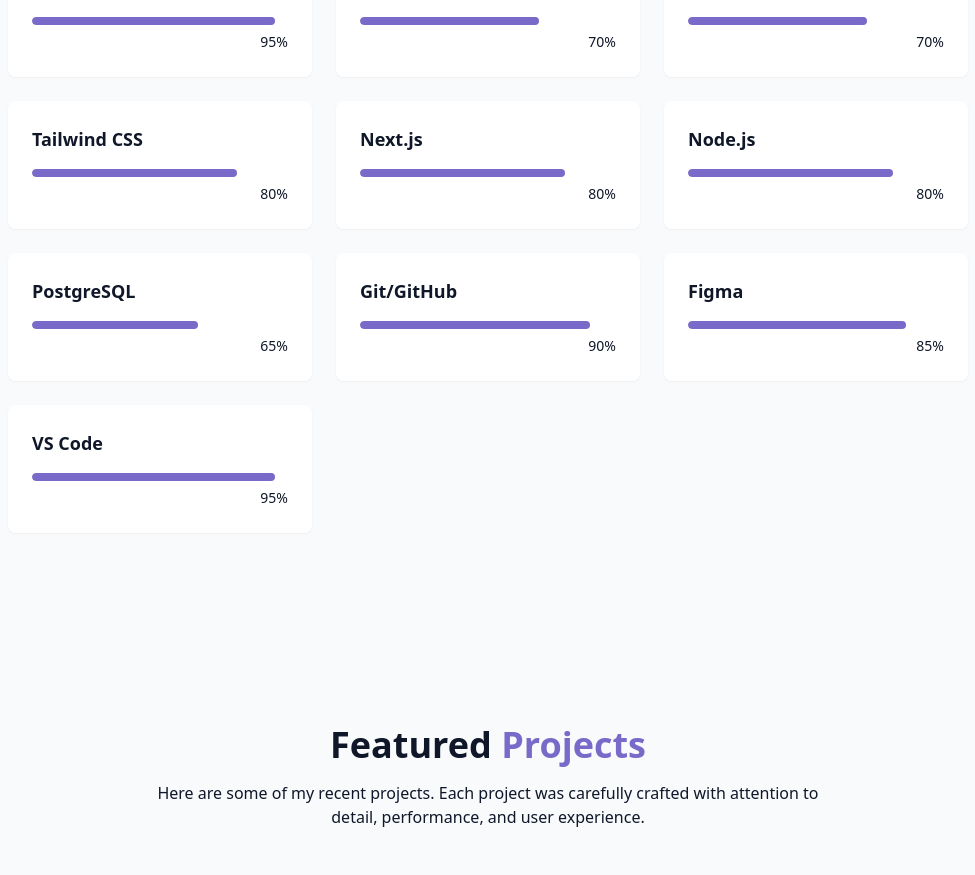
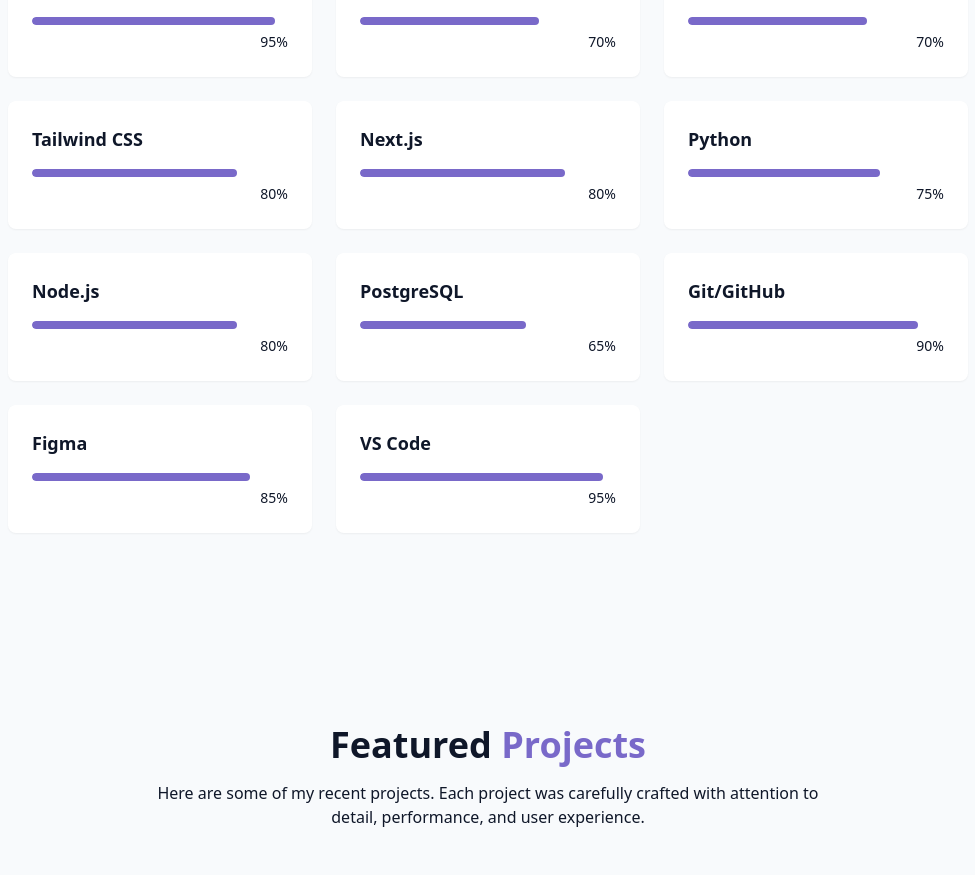
Before and after one commit to octane254/personal-portfolio, a React (Vite) app: page / in a window 1280 px wide. Shown: the part 1829-2704 px from the top of the page, without its empty margins (152-1127 px from the left). Built offline with nearby package versions, Linux system fonts and the light colour scheme; grey boxes are pictures that could not be loaded.

Commit message:
Updated SkillsSection

```diff
--- a/src/components/SkillsSection.jsx
+++ b/src/components/SkillsSection.jsx
@@ -10,6 +10,7 @@
   { name: "Next.js", level: 80, category: "frontend" },
 
   // Backend
+  { name: "Python", level: 75, category: "backend" },
   { name: "Node.js", level: 80, category: "backend" },
   { name: "PostgreSQL", level: 65, category: "backend" },
 
```
